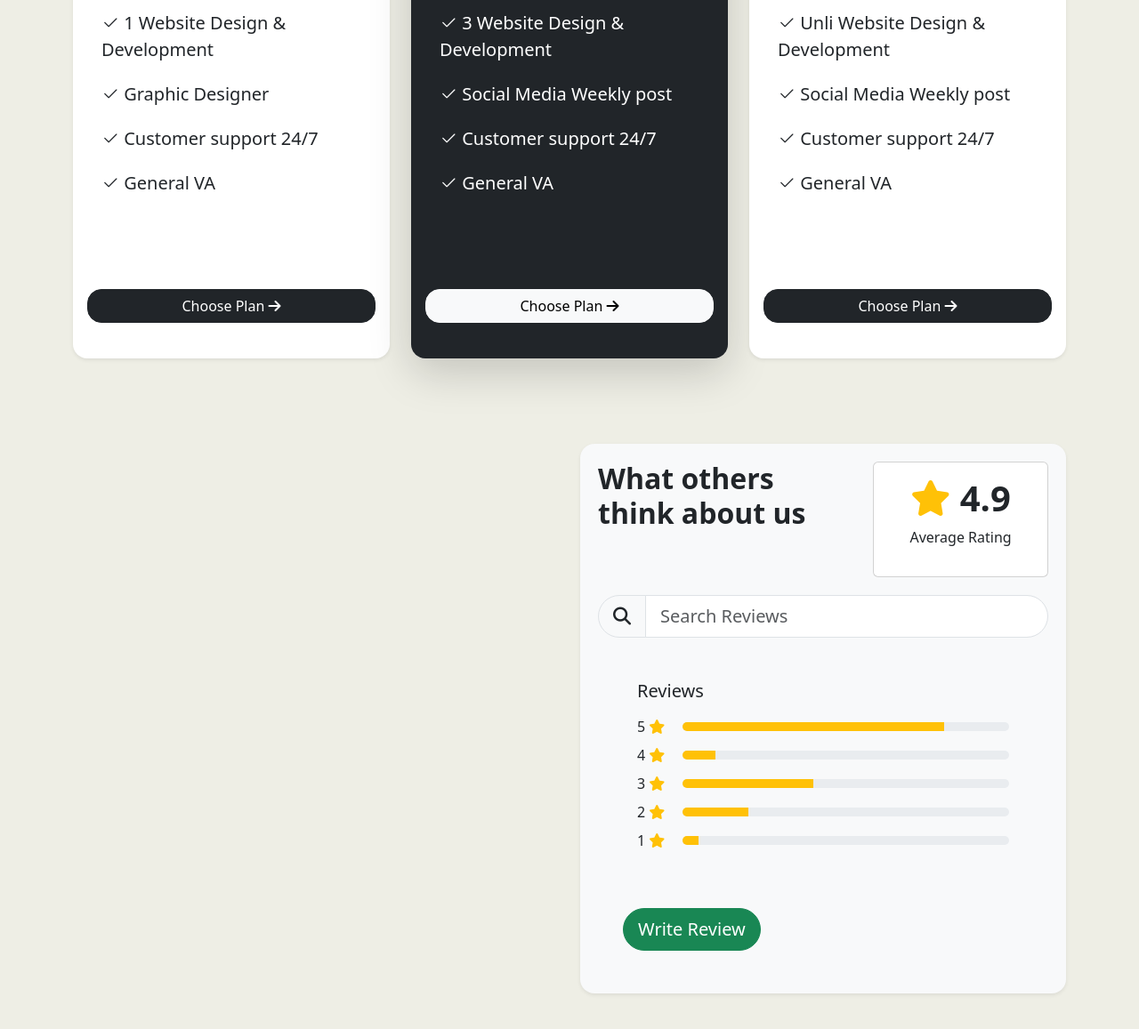
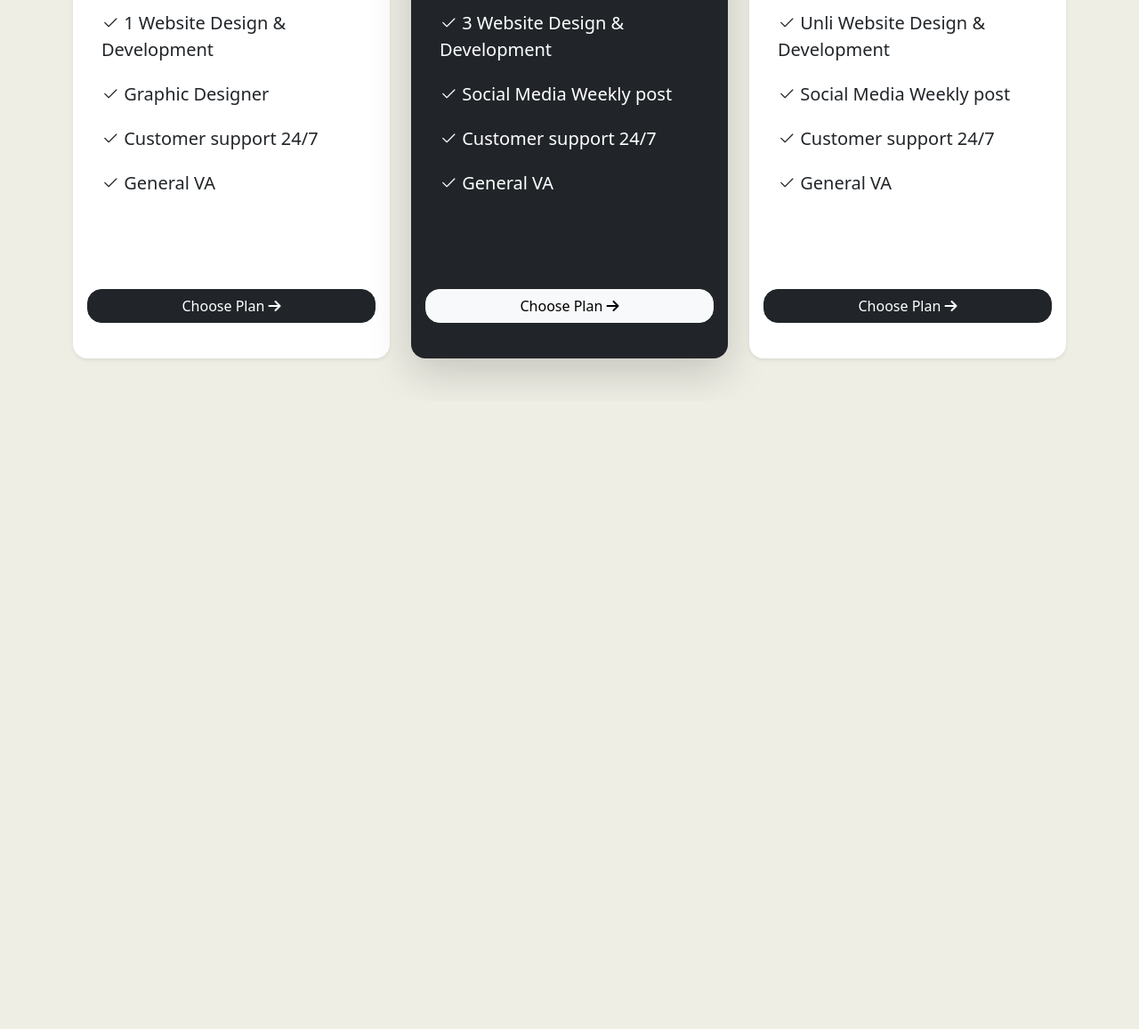
Before and after one commit to jero-sandbox/jero-sandbox.github.io, a website: page index.html in a window 1280 px wide. Shown: the part 1387-2544 px from the top of the page at 89% size. After the commit the page ends 1838 px from the top, so only its background shows below. Drawn offline with nearby package versions, Linux system fonts and the light colour scheme.

Commit message:
remove review

```diff
--- a/index.html
+++ b/index.html
@@ -184,94 +184,11 @@
         </div>
     </div>
 
-    <!-- Rating -->
-    <div class="container">
-        <div class="row">
-            <div class="col-md-6 mb-5">
+    <footer>
 
-            </div>
-            <div class="col-md-6 mb-5">
-                <div class="card bg-light border-0 shadow-sm rounded-4 mt-5">
-                    <div class="card-body">
-                        <div class="row p-1">
-                            <div class="col-7">
-                                <h2 class="fw-bold">What others think about us</h2>
-                            </div>
-                            <div class="col-5">
-                                <div class="card">
-                                    <div class="card-body" style="text-align: center;">
-                                        <h3 class="display-6 fw-semibold">
-                                            <i class="fas fa-star text-warning"></i> 4.9
-                                        </h3>
-                                        <p class="text-center">Average Rating</p>
-                                    </div>
-                                </div>
-                            </div>
-                        </div>
-                        <!-- Search -->
-                        <div class="row px-1 mt-3">
-                            <div class="col-12">
-                                <div class="input-group input-group-lg">
-                                    <span class="input-group-text rounded-start-5">
-                                        <i class="fas fa-search"></i>
-                                    </span>
-                                    <input type="text" class="form-control rounded-end-5" placeholder="Search Reviews">
-                                </div>
-                            </div>
-                        </div>
-                        <!-- Ratings -->
-                        <div class="row p-5">
-                            <div class="col-12 vstack gap-2">
-                                <h5>Reviews</h5>
-                                <div class="d-flex align-items-center gap-1">
-                                    <span>5</span> <i class="fas fa-star text-warning"></i>
-                                    <div class="progress ms-3" style="height: 10px; width: 100%;">
-                                        <div class="progress-bar bg-warning" style="width: 80%" role="progressbar"
-                                            aria-valuenow="80" aria-valuemin="0" aria-valuemax="100">
-                                        </div>
-                                    </div>
-                                </div>
-                                <div class="d-flex align-items-center gap-1">
-                                    <span>4</span> <i class="fas fa-star text-warning"></i>
-                                    <div class="progress ms-3" style="height: 10px; width: 100%;">
-                                        <div class="progress-bar bg-warning" style="width: 10%" role="progressbar"
-                                            aria-valuenow="10" aria-valuemin="0" aria-valuemax="100"></div>
-                                    </div>
-                                </div>
-                                <div class="d-flex align-items-center gap-1">
-                                    <span>3</span> <i class="fas fa-star text-warning"></i>
-                                    <div class="progress ms-3" style="height: 10px; width: 100%;">
-                                        <div class="progress-bar bg-warning" style="width: 40%" role="progressbar"
-                                            aria-valuenow="40" aria-valuemin="0" aria-valuemax="100"></div>
-                                    </div>
-                                </div>
-                                <div class="d-flex align-items-center gap-1">
-                                    <span>2</span> <i class="fas fa-star text-warning"></i>
-                                    <div class="progress ms-3" style="height: 10px; width: 100%;">
-                                        <div class="progress-bar bg-warning" style="width: 20%" role="progressbar"
-                                            aria-valuenow="20" aria-valuemin="0" aria-valuemax="100"></div>
-                                    </div>
-                                </div>
-                                <div class="d-flex align-items-center gap-1">
-                                    <span>1</span> <i class="fas fa-star text-warning"></i>
-                                    <div class="progress ms-3" style="height: 10px; width: 100%;">
-                                        <div class="progress-bar bg-warning" style="width: 5%" role="progressbar"
-                                            aria-valuenow="5" aria-valuemin="0" aria-valuemax="100"></div>
-                                    </div>
-                                </div>
-                            </div>
-                        </div>
-                    </div>
-                    <!-- Button -->
-                    <div class="row px-5 pb-5">
-                        <div class="col-12">
-                            <a href="#" class="btn btn-success btn-lg rounded-5">Write Review</a>
-                        </div>
-                    </div>
-                </div>
-            </div>
-        </div>
-    </div>
+    </footer>
+
+
 
     <script src="js/bootstrap.bundle.min.js"></script>
     <script src="js/script.js"></script>
```
